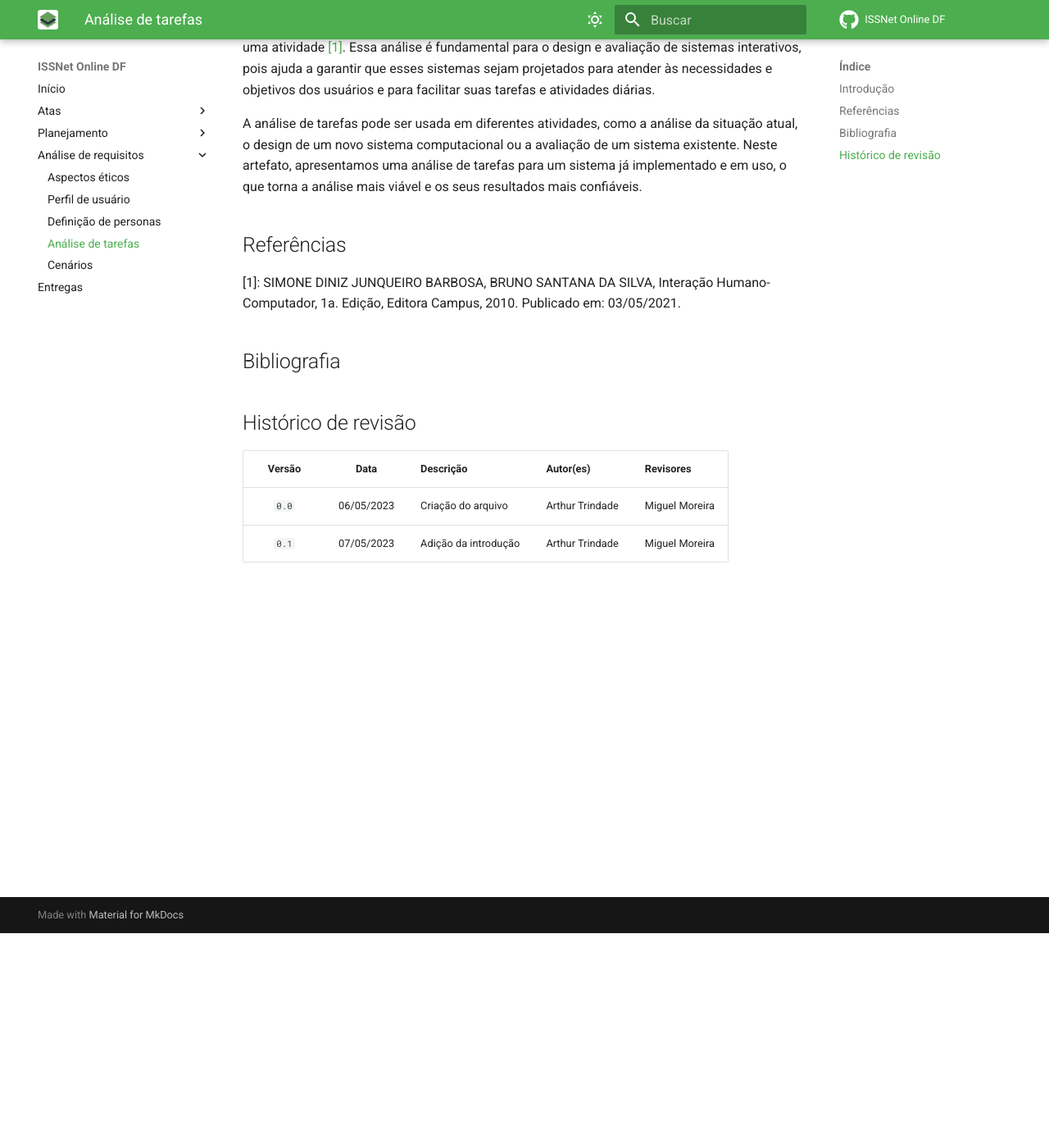
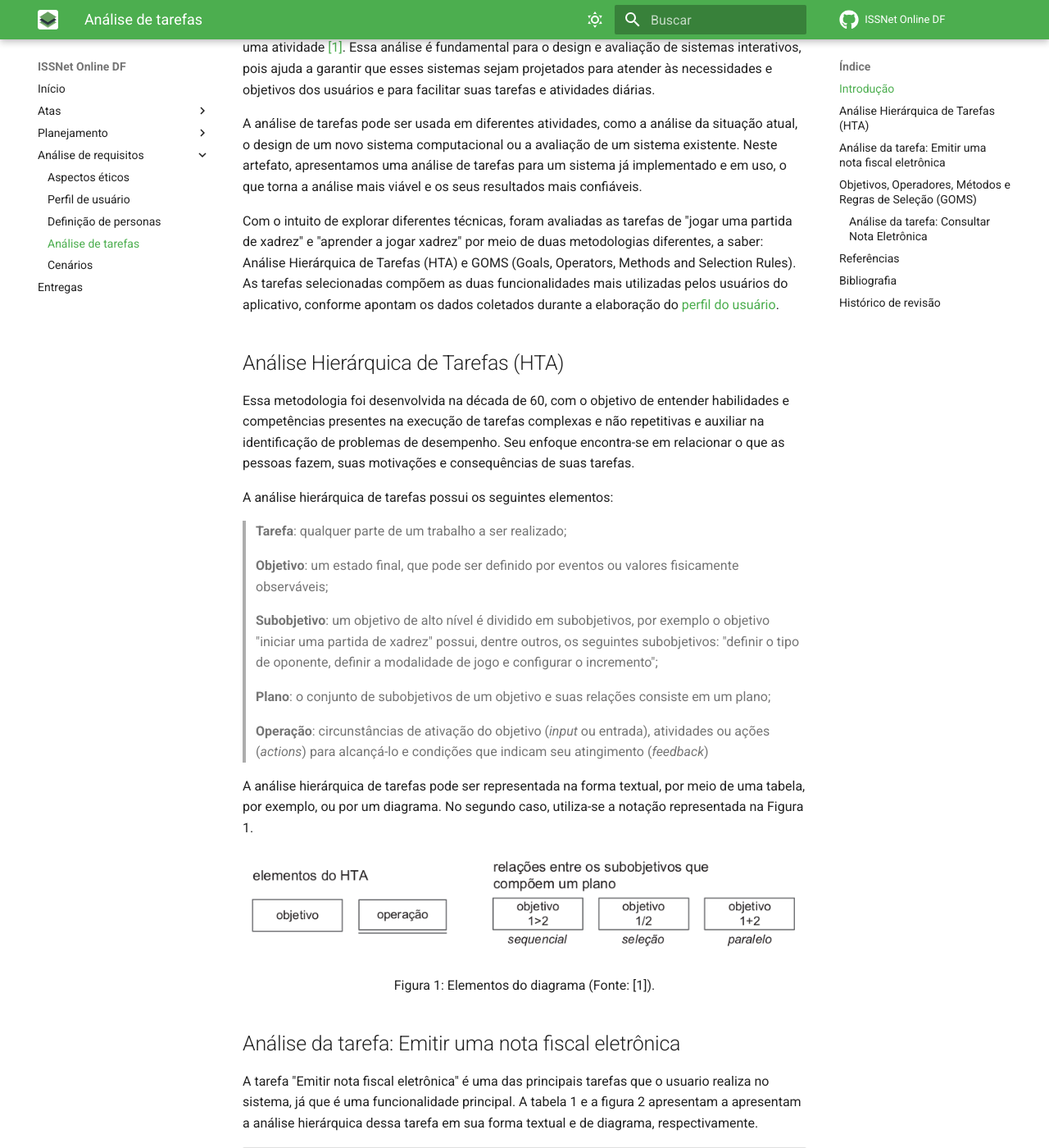
Before and after one commit to Interacao-Humano-Computador/2023.1-ISSNet, an MkDocs documentation site: the page built from gitpages/docs/analise_de_requisitos/analise_de_tarefas.md, in a window 1280 px wide and 1400 px high, scrolled down 262 px. Shown: the whole window at 82% size. Built offline with MkDocs 1.6.1 and Material for MkDocs 9.7.7, drawn with Linux system fonts in a browser that asks for light colours; comment, search, counter and statistics services are not loaded; some of the changed text lies outside the part shown.

Commit message:
adicionando analise de tarefa

```diff
--- a/gitpages/docs/analise_de_requisitos/analise_de_tarefas.md
+++ b/gitpages/docs/analise_de_requisitos/analise_de_tarefas.md
@@ -3,6 +3,74 @@
  A análise de tarefas é um método utilizado na área de Interação Humano-Computador para compreender qual o trabalho dos usuários, como eles o realizam e por que o fazem.Nesse contexto, o trabalho é definido como os objetivos que os usuários buscam alcançar ao realizar uma atividade <a href="#simone">[1]</a>. Essa análise é fundamental para o design e avaliação de sistemas interativos, pois ajuda a garantir que esses sistemas sejam projetados para atender às necessidades e objetivos dos usuários e para facilitar suas tarefas e atividades diárias.
 
  A análise de tarefas pode ser usada em diferentes atividades, como a análise da situação atual, o design de um novo sistema computacional ou a avaliação de um sistema existente. Neste artefato, apresentamos uma análise de tarefas para um sistema já implementado e em uso, o que torna a análise mais viável e os seus resultados mais confiáveis.
+
+ Com o intuito de explorar diferentes técnicas, foram avaliadas as tarefas de "jogar uma partida de xadrez" e "aprender a jogar xadrez" por meio de duas metodologias diferentes, a saber: Análise Hierárquica de Tarefas (HTA) e GOMS (Goals, Operators, Methods and Selection Rules). As tarefas selecionadas compõem as duas funcionalidades mais utilizadas pelos usuários do aplicativo, conforme apontam os dados coletados durante a elaboração do [perfil do usuário](perfil_de_usuario.md).
+
+## Análise Hierárquica de Tarefas (HTA)
+
+Essa metodologia foi desenvolvida na década de 60, com o objetivo de entender habilidades e competências presentes na execução de tarefas complexas e não repetitivas e auxiliar na identificação de problemas de desempenho. Seu enfoque encontra-se em relacionar o que as pessoas fazem, suas motivações e consequências de suas tarefas.
+
+A análise hierárquica de tarefas possui os seguintes elementos:
+
+> **Tarefa**: qualquer parte de um trabalho a ser realizado;
+>
+> **Objetivo**: um estado final, que pode ser definido por eventos ou valores fisicamente observáveis;
+>
+> **Subobjetivo**: um objetivo de alto nível é dividido em subobjetivos, por exemplo o objetivo "iniciar uma partida de xadrez" possui, dentre outros, os seguintes subobjetivos: "definir o tipo de oponente, definir a modalidade de jogo e configurar o incremento";
+>
+> **Plano**: o conjunto de subobjetivos de um objetivo e suas relações consiste em um plano;
+>
+> **Operação**: circunstâncias de ativação do objetivo (_input_ ou entrada), atividades ou ações (_actions_) para alcançá-lo e condições que indicam seu atingimento (_feedback_)
+>
+
+A análise hierárquica de tarefas pode ser representada na forma textual, por meio de uma tabela, por exemplo, ou por um diagrama. No segundo caso, utiliza-se a notação representada na Figura 1.
+
+
+![Elementos do diagrama](imgs/hta-1.png)
+
+<div style="text-align: center">
+<p> Figura 1: Elementos do diagrama (Fonte: [1]).</p>
+</div>
+
+##Análise da tarefa: Emitir uma nota fiscal eletrônica
+A tarefa "Emitir nota fiscal eletrônica" é uma das principais tarefas que o usuario realiza no sistema, já que é uma funcionalidade principal. A tabela 1 e a figura 2 apresentam a apresentam a análise hierárquica dessa tarefa em sua forma textual e de diagrama, respectivamente.
+
+| Objetivos/Operações | Problemas e recomendações |
+| - | - |
+| 0. Emitir uma nota fiscal eletrônica <br/>(1 > 2) | **input**: Realiza login na tela inicial da aplicação com cpf e senha ou certificado digital; <br/> **feedback**: Tela com o menu inicial com as funcionalidades do sistema; <br/> **plano**: Escolher a opção de Nota Eletrônica para abrir a modal de preenchimento dos dados; <br/> **recomendação**: Permitir que o usuario consiga acessar a modal diretamente da página inicial. |
+| 1. Escolher a opção Nota Eletrônica no menu | |
+| 2. Nova nota eletrônica  | **plano**: opção do menu que abre a modal para preenchimento dos dados para emitir a nota fiscal eletrônica | |
+| 2.1 Preencher os dados obrigatórios  | |
+| 2.2 Escolher se quer apenas salvar ou salvar e enviar para o email | |
+| 2.3 Baixar a nota fiscal   |  |
+
+<div style="text-align: center">
+<p> Tabela 1: Análise Hierárquica de Tarefas para o objetivo "jogar uma partida de xadrez" <br/>(Fonte: autor, 2022).</p>
+</div>
+
+![Diagrama da Análise Hierárquica de Tarefas para o objetivo "jogar uma partida de xadrez"](imgs/diagrama_analise.png)
+
+
+
+## Objetivos, Operadores, Métodos e Regras de Seleção (GOMS)
+
+De acordo com Barbosa et al [1], o conjunto de modelos GOMS (_Goals, Operators, Methods and Selection Rules_ - Objetivos, Operadores, Métodos e Regras de Seleção), visa analisar o desempenho de usuários competentes de sistemas computacionais realizando tarefas dentro de sua competência e sem cometer erros. Compõem a família de modelos GOMS algumas técnicas, dentre as quais a o modelo CMN-GOMS foi selecionado para a análise da tarefa aprender a jogar xadrez. Esse método representa as tarefas por meio de uma linguagem de pseudocódigo, indicando a ordem sequencial dos objetivos. Esse modelo visa prever a sequência dos operadores e o tempo de execução desempenhado em uma tarefa.
+
+### Análise da tarefa: Consultar Nota Eletrônica
+
+O modelo GOMS foi utilizado para analisar a tarefa "Consultar Nota Eletrônica", sendo o escopo de avaliação a situação em que um usuário desejar a partir da plataforma consultar uma nota fiscal eletrônica.
+
+GOAL 0: Emitir Nota Fiscal
+<p style="padding-left: 1vw">GOAL 1: Realizar login na plataforma</p>
+<p style="padding-left: 3vw">OP. 1.1: Digitar seu cpf e senha</p>
+<p style="padding-left: 3vw">OP. 1.2: Logar através do certificado digital </p>
+<p style="padding-left: 1vw">GOAL 2:  Escolher a opção Consultar Nota Eletrônica</p>
+<p style="padding-left: 3vw">OP. 2.1: escolher a série </p>
+<p style="padding-left: 3vw">OP. 2.2: preencher os Números da nota </p>
+<p style="padding-left: 1vw">GOAL 3: Localizar a nota Fiscal </p>
+<p style="padding-left: 3vw">OP. 3.1: Preencher ou não informações adicionais </p>
+<p style="padding-left: 3vw">OP. 3.2: selecionar o botão de localizar </p>
+
 
 ## Referências
 <!-- FONTES CITADAS UTILIZADAS PARA EMBASAR O TEXTO, REMOVER CASO NÃO HOUVER  -->
@@ -18,3 +86,4 @@
 | :--------: | :---------: | -------------------- | ---------------------------------- | -------------- |
 | `0.0`      |  06/05/2023 | Criação do arquivo   | Arthur Trindade                    | Miguel Moreira |
 | `0.1`      |  07/05/2023 | Adição da introdução | Arthur Trindade                    | Miguel Moreira |
+| `0.2`      |  08/05/2023 | Adição da Analise    | Gabriel de Souza                   | Arthur Trindade|
```
Also changed, not shown: gitpages/docs/analise_de_requisitos/imgs/diagrama_analise.png (added), gitpages/docs/analise_de_requisitos/imgs/hta-1.png (added).
